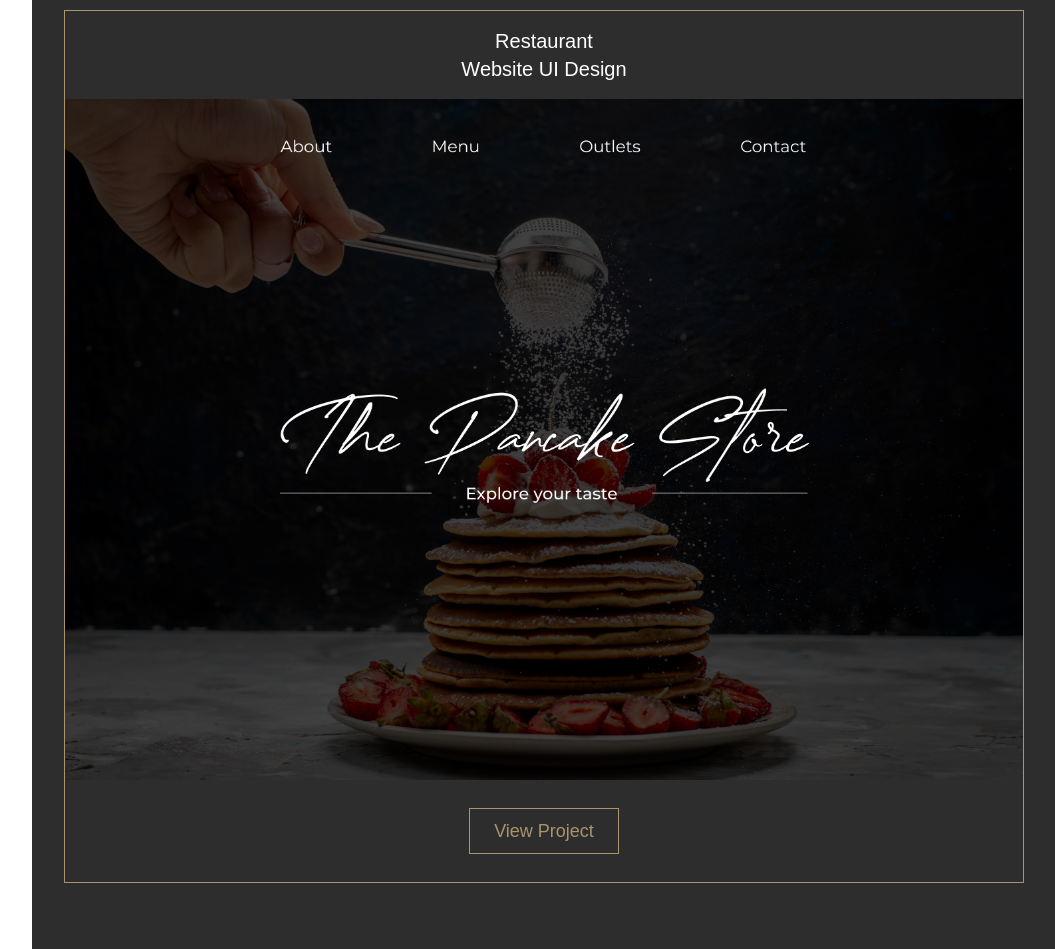
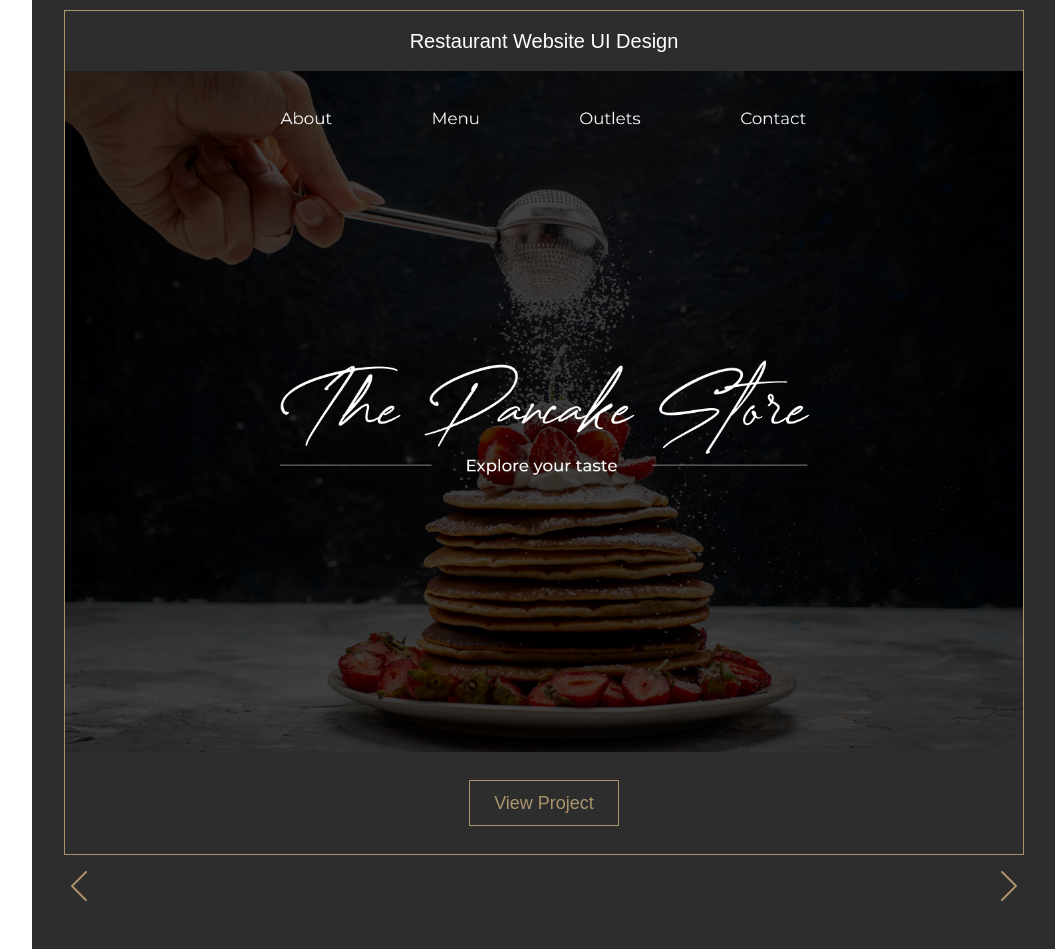
Before and after one commit to Lithara/Portfolio, a React (Create React App) app in the folder one-portfolio/: page / in a window 1280 px wide. Shown: the part 2168-3117 px from the top of the page, without its empty margins (224-1279 px from the left). Built offline with nearby package versions, Linux system fonts and the light colour scheme; a web font is replaced by a local one.

Commit message:
project first half

```diff
--- a/one-portfolio/package.json
+++ b/one-portfolio/package.json
@@ -3,6 +3,8 @@
   "version": "0.1.0",
   "private": true,
   "dependencies": {
+    "@ionic/react": "^7.0.3",
+    "@ionic/react-router": "^7.0.3",
     "@testing-library/jest-dom": "^5.16.5",
     "@testing-library/react": "^13.4.0",
     "@testing-library/user-event": "^13.5.0",
@@ -10,6 +12,7 @@
     "react-dom": "^18.2.0",
     "react-icons": "^4.8.0",
     "react-scripts": "5.0.1",
+    "swiper": "^6.8.4",
     "web-vitals": "^2.1.4"
   },
   "scripts": {
--- a/one-portfolio/src/components/Projects.jsx
+++ b/one-portfolio/src/components/Projects.jsx
@@ -1,10 +1,14 @@
 import React from 'react'
+
 import UI01 from "../images/UI01.png";
 import UI02 from "../images/UI02.png";
 import UI03 from "../images/UI03.png";
 import UI04 from "../images/UI04.png";
 
+import {SlArrowLeft, SlArrowRight} from "react-icons/sl";
+
 const Projects = () => {
+
   return (
     <div>
         <div name="about" className="w-4/5 bg-[#2D2D2D] absolute right-0 text-white my-[1100px] py-20">
@@ -24,15 +28,31 @@ const Projects = () => {
             <div className="p-8">
                 <div className="justify-center items-center text-center bg-transparent border border-solid border-[#AA946B]">
                     <div className="text-lg md:text-xl font-[100] mt-4">
-                        Restaurant<br/>Website UI Design
+                        <span className="px-4">
+                            Restaurant Website UI Design
+                        </span>
                     </div>
-                    <img src={UI01} className="mt-4"/>
+
+                    <div>
+                        <img src={UI01} className="mt-4"/>
+
+
+                    </div>
+
                     <div className="my-7 justify-center items-center flex">
                         <button className="text-[#AA946B] w-fit px-6 py-2 flex items-center bg-transparent text-center border border-solid border-[#AA946B]">
                             <span className="text-lg cursor-pointer hover:scale-105 duration-200">
                                 View Project
                             </span>
                         </button>
+                    </div>
+                </div>
+                <div className="just-between">
+                    <div className="absolute left-5 text-2xl rounded-full py-4 text-[#AA946B] cursor-pointer ml-3">
+                        <SlArrowLeft size={30}/>
+                    </div>
+                    <div className="absolute right-5 text-2xl rounded-full py-4 text-[#AA946B] cursor-pointer mr-3">
+                        <SlArrowRight size={30}/>
                     </div>
                 </div>
             </div>
```
Also changed, not shown: 1 other file (tests, documents, lock files or other folders).
